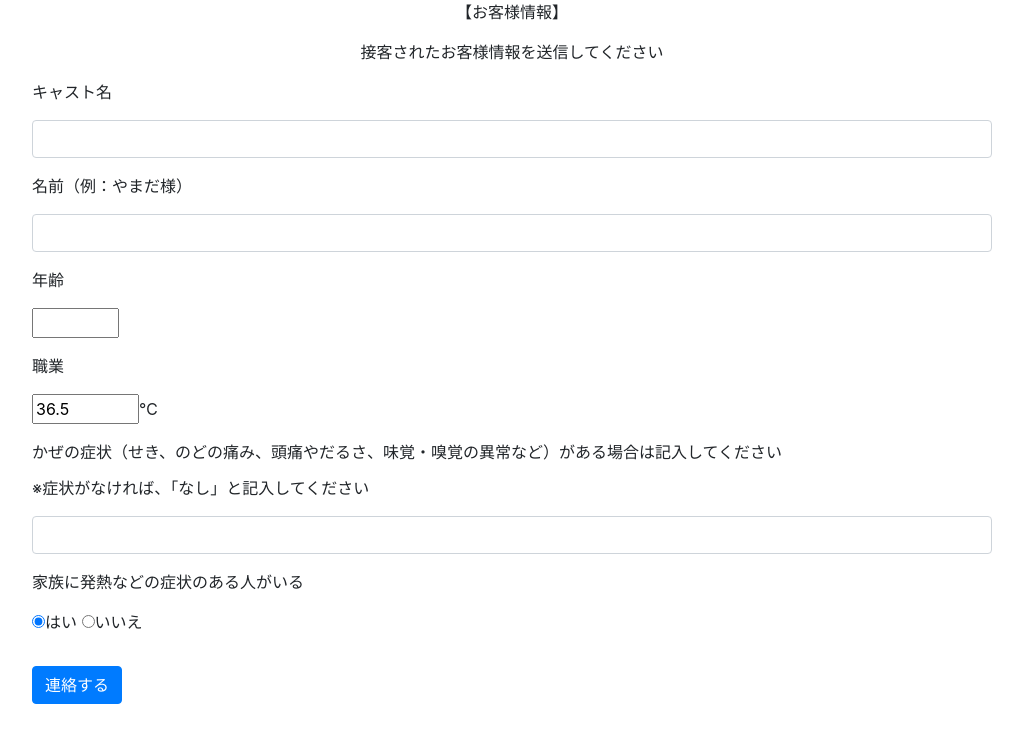
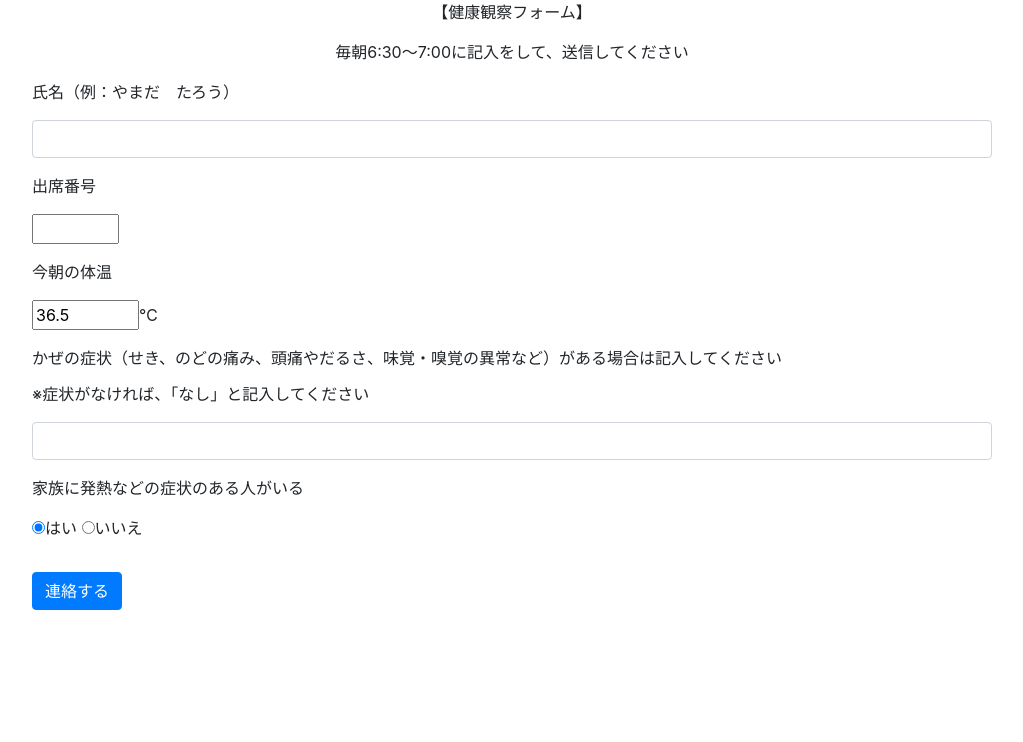
Before and after one commit to kaitoiwakami/surveybot-ikechan, a plain HTML site: page index.html in a window 1280 px wide. Shown: the whole page, without its empty margins (128-1151 px from the left). Drawn offline with nearby package versions, Linux system fonts and the light colour scheme; a script that the page names is missing.

Commit message:
Add files via upload

```diff
--- a/index.html
+++ b/index.html
@@ -3,28 +3,24 @@
     <meta charset="UTF-8">
     <meta http-equiv="Content-Type" content="text/html">
     <meta name="viewport" content="width=device-width, initial-scale=1.0">
-    <title>女性用アンケート</title>
+    <title>健康観察</title>
     <link rel="stylesheet" href="https://stackpath.bootstrapcdn.com/bootstrap/4.4.1/css/bootstrap.min.css" rossorigin="anonymous">
     <link rel="stylesheet" href="https://stackpath.bootstrapcdn.com/font-awesome/4.7.0/css/font-awesome.min.css">
     <link rel="stylesheet" href="https://cdnjs.cloudflare.com/ajax/libs/jqueryui/1.12.1/themes/base/jquery-ui.min.css">
 </head>
 <body>
-    <p class="text-center">【お客様情報】</p>
-    <p class="text-center">接客されたお客様情報を送信してください</p>
+    <p class="text-center">【健康観察フォーム】</p>
+    <p class="text-center">毎朝6:30～7:00に記入をして、送信してください</p>
     <form class="w-75 mx-auto">
-        <p class="mt-3">キャスト名</p>
-        <div>
-            <input class="form-control w-100 mt-1" name="cast" required>
-        </div>
-        <p class="mt-3">名前（例：やまだ様）</p>
+        <p class="mt-3">氏名（例：やまだ　たろう）</p>
         <div>
             <input class="form-control w-100 mt-1" name="name" required>
         </div>
-        <p class="mt-3">年齢</p>
+        <p class="mt-3">出席番号</p>
         <div>
             <input type = "number" name="bangou" min="1" max="35" required>
         </div>
-        <p class="mt-3">職業</p>
+        <p class="mt-3">今朝の体温</p>
         <div>
             <input type = "number" name="temperature" step="0.1" min="33.0" max="40.0" value="36.5" required>℃
         </div>
@@ -80,8 +76,7 @@
 
         $(function () {
             $('form').submit(function () {
-                const cast    = $('input[name="cast"]').val();
-                const name = $('input[name="name"]').val();
+                const name    = $('input[name="name"]').val();
                 const bangou = $('input[name="bangou"]').val();
                 const temperature  = $('input[name="temperature"]').val();
                 const shushoujou  = $('input[name="shushoujou"]').val();
```
